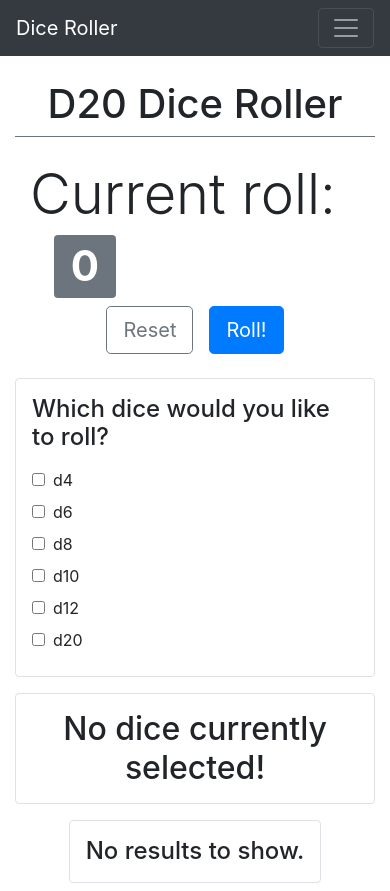
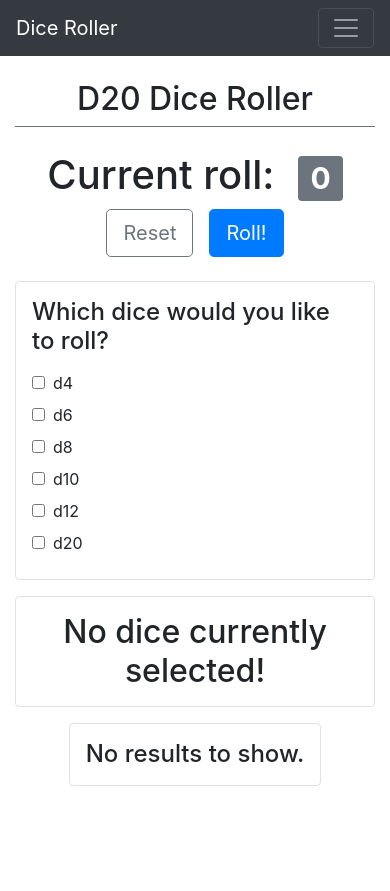
Before and after one commit to CategoryCory/dice-roller, a React (Create React App) app: page /d20-roller in a window 390 px wide. After the commit the page ends 844 px from the top, so only its background shows below. Built offline with nearby package versions, Linux system fonts and the light colour scheme.

Commit message:
Fix styling issue on mobile on D20 roller page

```diff
--- a/src/components/D20Roller/D20Roller.jsx
+++ b/src/components/D20Roller/D20Roller.jsx
@@ -114,7 +114,7 @@ class D20Roller extends Component {
         return (
             <div className="container d-flex flex-column justify-content-center align-items-center">
                 <div className="container mt-4 border-bottom border-secondary">
-                    <h1 className="text-center">D20 Dice Roller</h1>
+                    <h2 className="text-center">D20 Dice Roller</h2>
                 </div>
 
                 <div className="container d-flex flex-column justify-content-center align-items-center my-4">
--- a/src/components/D20Roller/Result.jsx
+++ b/src/components/D20Roller/Result.jsx
@@ -4,16 +4,18 @@ import PropTypes from "prop-types";
 class Result extends Component {
     render() {
         return (
-      <h1 className="display-4">
+            <h1>
                 Current roll:
-        <span className="badge badge-secondary ml-4">{this.props.text}</span>
+                <span className="badge badge-secondary ml-4">
+                    {this.props.text}
+                </span>
             </h1>
         );
     }
 }
 
 Result.propTypes = {
-  text: PropTypes.number.isRequired
+    text: PropTypes.number.isRequired,
 };
 
 export default Result;
```
Lines whose indentation alone changed are shown as unchanged.
